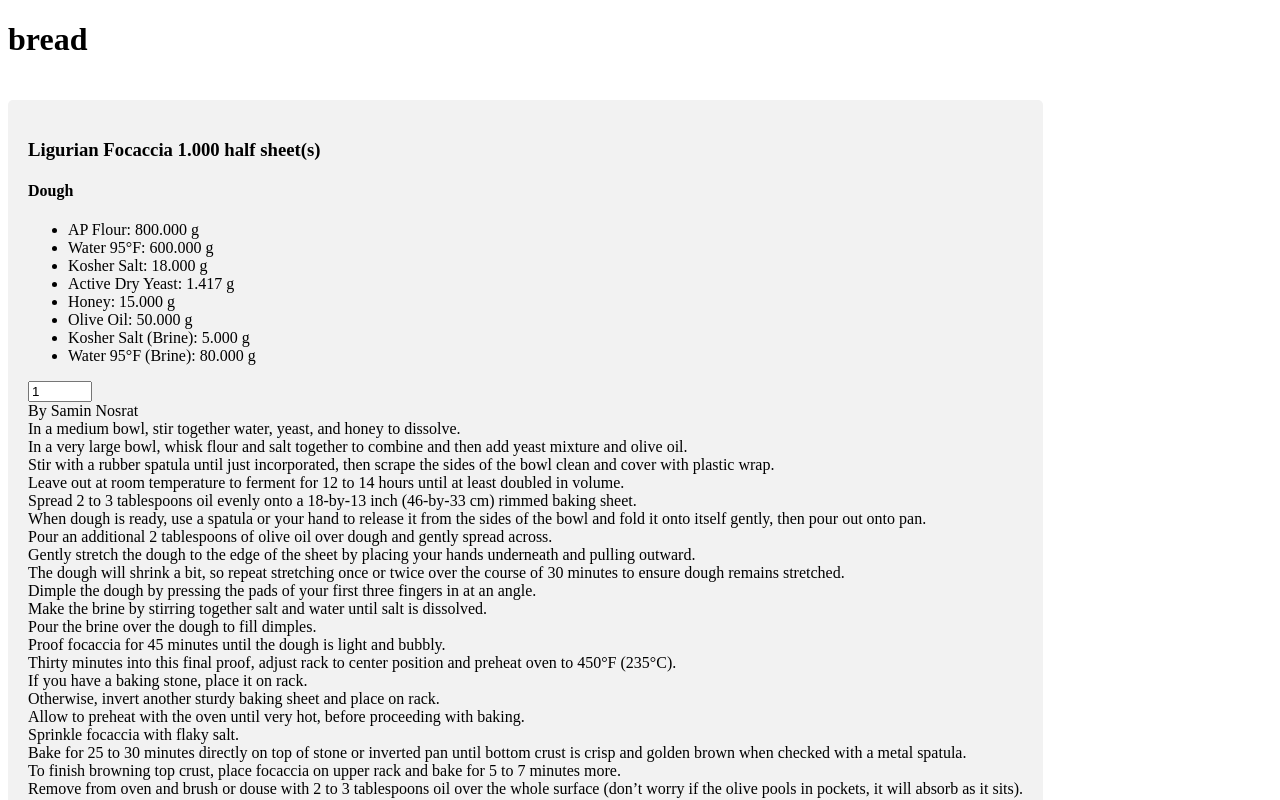
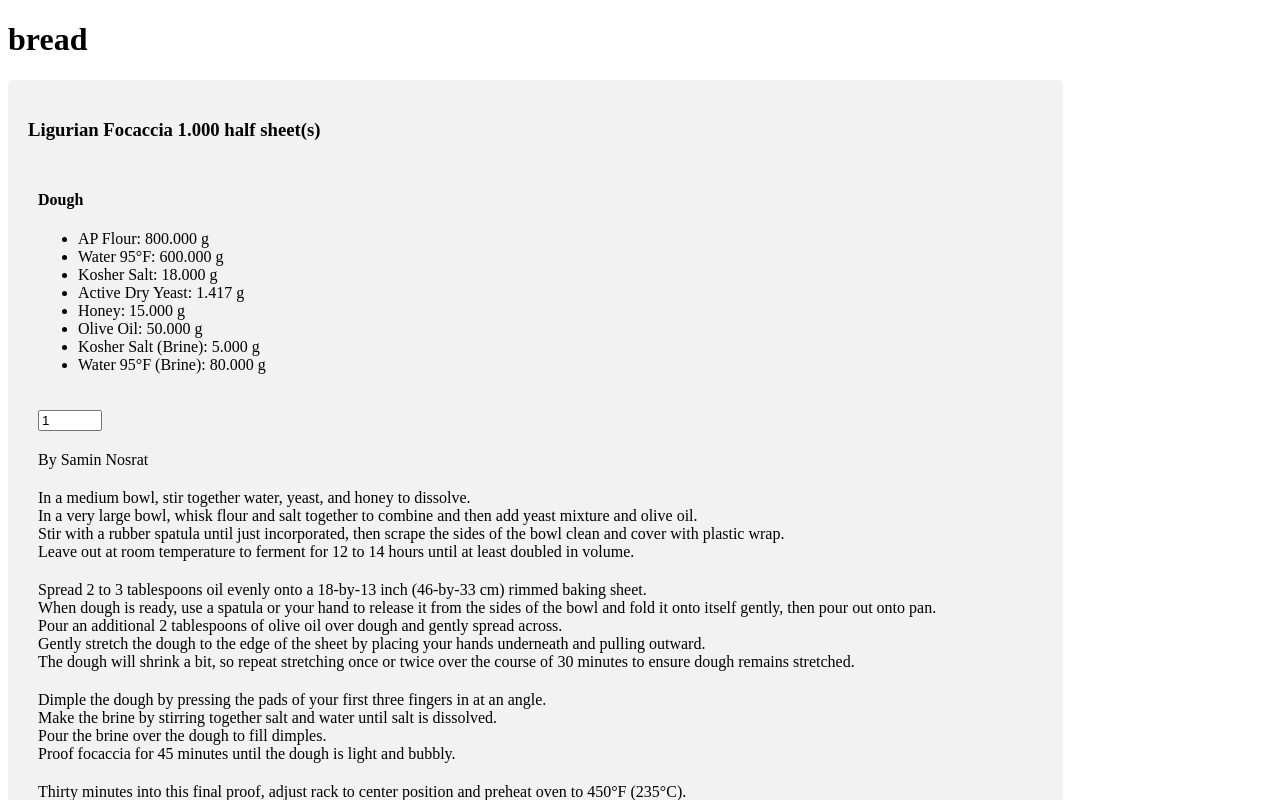
Before and after one commit to alannguyen5102/bread-generator, an Angular app: page / in a window 1280 px wide. Shown: the top 800 px of the page. Built offline with nearby package versions, Linux system fonts and the light colour scheme.

Commit message:
adding padding to all child divs in container

```diff
--- a/src/app/dough/dough-list/dough-list.component.scss
+++ b/src/app/dough/dough-list/dough-list.component.scss
@@ -6,4 +6,9 @@
 	margin-top: 20px;
     margin-bottom: 40px;
     display: inline-block;
+    margin: auto;
 }
+
+.dough-container > div {
+    padding: 10px;
+}
```
